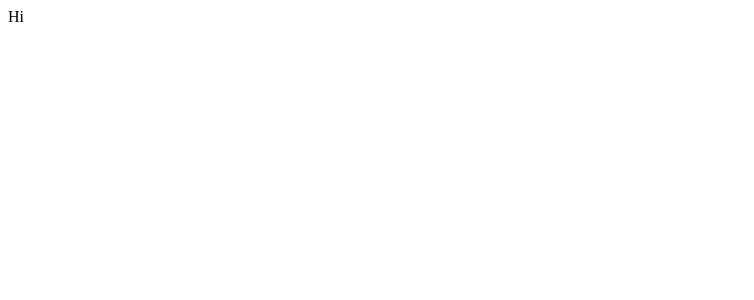
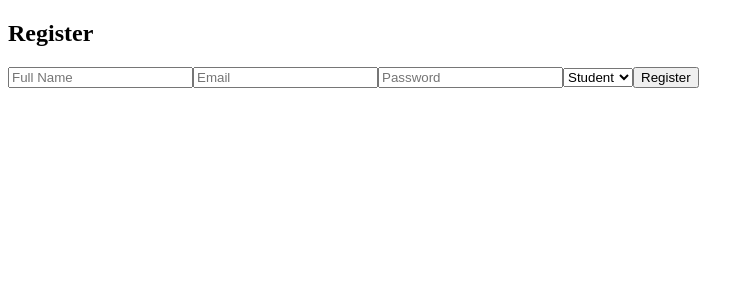
Before and after one commit to garvbahal/Student_Teacher_Booking, a React (Vite) app: page /register in a window 1280 px wide. Shown: the top 300 px of the page, without its empty margins (0-754 px from the left). Built offline with nearby package versions, Linux system fonts and the light colour scheme.

Commit message:
someChanges

```diff
--- a/package.json
+++ b/package.json
@@ -11,7 +11,8 @@
   },
   "dependencies": {
     "react": "^19.1.1",
-    "react-dom": "^19.1.1"
+    "react-dom": "^19.1.1",
+    "react-router-dom": "^7.8.1"
   },
   "devDependencies": {
     "@eslint/js": "^9.33.0",
--- a/src/App.jsx
+++ b/src/App.jsx
@@ -1,12 +1,24 @@
 import { useState } from 'react'
 import './App.css'
+import { Route, Routes } from 'react-router-dom'
+import LoginPage from './pages/LoginPage'
+import RegisterPage from './pages/RegisterPage'
+import StudentDashboard from './pages/StudentDashboard'
+import TeacherDashboard from './pages/TeacherDashboard'
+import AdminDashboard from './pages/AdminDashboard'
 
 function App() {
-  const [count, setCount] = useState(0)
 
   return (
     <div>
-      Hi
+      <Routes>
+        <Route path='/' element={<LoginPage/>}/>
+        <Route path='/register' element={<RegisterPage/>}/>
+
+        <Route path='/student' element={<StudentDashboard/>} />
+        <Route path='/teacher' element={<TeacherDashboard/>}/>
+        <Route path='/admin' element={<AdminDashboard/>}/>
+      </Routes>
     </div>
   )
 }
--- a/src/main.jsx
+++ b/src/main.jsx
@@ -2,7 +2,10 @@ import { StrictMode } from 'react'
 import { createRoot } from 'react-dom/client'
 import './index.css'
 import App from './App.jsx'
+import { BrowserRouter } from 'react-router-dom'
 
 createRoot(document.getElementById('root')).render(
-    <App />
+    <BrowserRouter>
+        <App />
+    </BrowserRouter>
 )
--- /dev/null
+++ b/src/pages/AdminDashboard.jsx
@@ -0,0 +1,9 @@
+import React from 'react'
+
+const AdminDashboard = () => {
+  return (
+    <div>AdminDashboard</div>
+  )
+}
+
+export default AdminDashboard
--- /dev/null
+++ b/src/pages/LoginPage.jsx
@@ -0,0 +1,38 @@
+import React, { useState } from "react";
+import { NavLink, useNavigate } from "react-router-dom";
+
+const LoginPage = () => {
+    const [email, setEmail] = useState("");
+    const [password, setPassword] = useState("");
+    const [error, setError] = useState("");
+    const navigate = useNavigate();
+    return (
+        <div>
+            <form>
+                <h2>Login</h2>
+                {error && <p>{error}</p>}
+                <input
+                    type="email"
+                    placeholder="Email"
+                    value={email}
+                    onChange={(e) => setEmail(e.target.value)}
+                    required
+                />
+                <input
+                    type="password"
+                    placeholder="Password"
+                    value={password}
+                    onChange={(e) => setPassword(e.target.value)}
+                    required
+                />
+                <button type="submit">Login</button>
+            </form>
+            <p>
+                Don't have an account?{" "}
+                <NavLink to="/register">Register Here</NavLink>
+            </p>
+        </div>
+    );
+};
+
+export default LoginPage;
--- /dev/null
+++ b/src/pages/RegisterPage.jsx
@@ -0,0 +1,77 @@
+import React, { useState } from "react";
+import { useNavigate } from "react-router-dom";
+
+const RegisterPage = () => {
+    const [name, setName] = useState("");
+    const [email, setEmail] = useState("");
+    const [password, setPassword] = useState("");
+    const [role, setRole] = useState("student");
+    const [department, setDepartment] = useState("");
+    const [subject, setSubject] = useState("");
+    const [error, setError] = useState("");
+
+    const navigate = useNavigate();
+
+    return (
+        <div>
+            <form>
+                <h2>Register</h2>
+                {error && <p>{error}</p>}
+                <input
+                    type="text"
+                    placeholder="Full Name"
+                    value={name}
+                    onChange={(e) => setName(e.target.value)}
+                    required
+                />
+
+                <input
+                    type="email"
+                    placeholder="Email"
+                    value={email}
+                    onChange={(e) => setEmail(e.target.value)}
+                    required
+                />
+
+                <input
+                    type="password"
+                    placeholder="Password"
+                    value={password}
+                    onChange={(e) => setPassword(e.target.value)}
+                    required
+                />
+
+                {/* Role */}
+
+                <select value={role} onChange={(e) => setRole(e.target.value)}>
+                    <option value="student">Student</option>
+                    <option value="teacher">Teacher</option>
+                </select>
+
+                {role == "teacher" && (
+                    <div>
+                        <input
+                            type="text"
+                            placeholder="Department"
+                            value={department}
+                            onChange={(e) => setDepartment(e.target.value)}
+                            required
+                        />
+
+                        <input
+                            type="text"
+                            placeholder="Subject"
+                            value={subject}
+                            onChange={(e) => setSubject(e.target.value)}
+                            required
+                        />
+                    </div>
+                )}
+
+                <button type="submit">Register</button>
+            </form>
+        </div>
+    );
+};
+
+export default RegisterPage;
--- /dev/null
+++ b/src/pages/StudentDashboard.jsx
@@ -0,0 +1,9 @@
+import React from 'react'
+
+const StudentDashboard = () => {
+  return (
+    <div>StudentDashboard</div>
+  )
+}
+
+export default StudentDashboard
--- /dev/null
+++ b/src/pages/TeacherDashboard.jsx
@@ -0,0 +1,9 @@
+import React from 'react'
+
+const TeacherDashboard = () => {
+  return (
+    <div>TeacherDashboard</div>
+  )
+}
+
+export default TeacherDashboard
```
Also changed, not shown: src/components/LogoutButton.jsx (added, +14 -0 lines), 1 other file (tests, documents, lock files or other folders).
